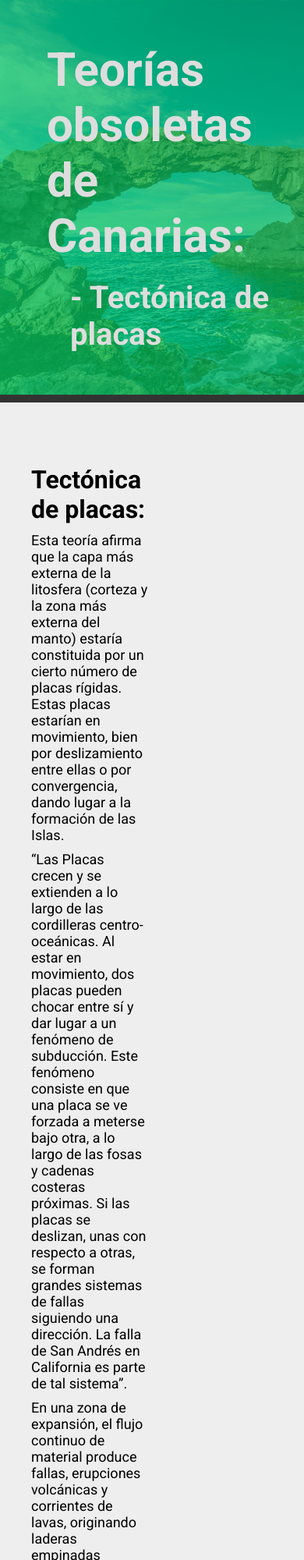
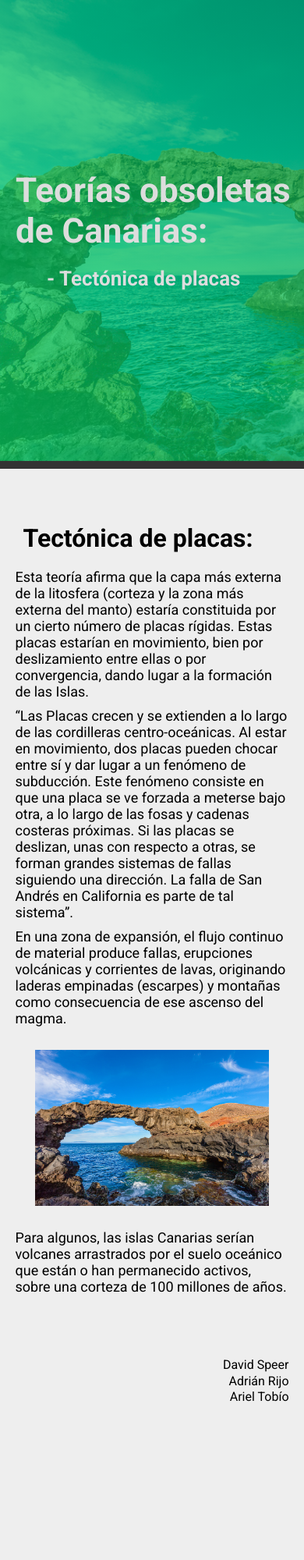
Before and after one commit to dvdeerx0/hdcanarias, a website: page index.html in a window 390 px wide. Shown: the top 2000 px of the page at 78% size. After the commit the page ends 1872 px from the top, so only its background shows below. Drawn offline with Linux system fonts and the light colour scheme.

Commit message:
añadiendo queries

```diff
--- a/index.html
+++ b/index.html
@@ -20,7 +20,7 @@
 
   <main class="main">
     <div class="separador"></div>
-    <div class="tectonica-placas">
+    <div class="tectonica-placas" data-aos="fade-up" data-aos-delay="200">
       <h2 class="tectonica-placas__heading">Tectónica de placas: </h2>
       <p class="tectonica-placas__paragraph">
         Esta teoría afirma que
@@ -47,12 +47,12 @@
         Para algunos, las islas Canarias serían volcanes arrastrados por el suelo oceánico
         que están o han permanecido activos, sobre una corteza de 100 millones de años.
       </p>
+      <div class="hecho-por">
+        <a class="hecho-por__persona" href="https://www.instagram.com/dvdeerx0/">David Speer</a>
+        <a class="hecho-por__persona" href="https://www.instagram.com/adrianriijoo__/">Adrián Rijo</a>
+        <a class="hecho-por__persona" href="https://www.instagram.com/ariel.tc/">Ariel Tobío</a>
+      </div>
     </div>
-    <ul class="hecho-por">
-      <li><a class="hecho-por__persona" href="https://www.instagram.com/dvdeerx0/">David Speer</a></li>
-      <li><a class="hecho-por__persona" href="https://www.instagram.com/adrianriijoo__/">Adrián Rijo</a></li>
-      <li><a class="hecho-por__persona" href="https://www.instagram.com/ariel.tc/">Ariel Tobío</a></li>
-    </ul>
   </main>
 
 
@@ -68,36 +68,7 @@
     <div class="up-down-ball ball-2"></div>
     <div class="up-down-ball ball-3"></div>
   </div> -->
-  <!-- <div class="design">
-    <div class="text-container">
-      <p class="parrafo-hdc">
-        <span class="bold">Tectónica de placas: </span>
-        Esta teoría afirma que
-        la capa más externa de la litosfera (corteza y la zona más externa del manto)
-        estaría constituida por un cierto número de placas rígidas.
-        Estas placas estarían en movimiento, bien por deslizamiento entre ellas o por convergencia,
-        dando lugar a la formación de las Islas.
-      </p>
-      <blockquote class="parrafo-hdc">
-        “Las Placas crecen y se extienden a lo largo de las cordilleras centro-oceánicas.
-        Al estar en movimiento, dos placas pueden chocar entre sí y dar lugar a un fenómeno de subducción.
-        Este fenómeno consiste en que una placa se ve forzada a meterse bajo otra,
-        a lo largo de las fosas y cadenas costeras próximas. Si las placas se deslizan,
-        unas con respecto a otras, se forman grandes sistemas de fallas siguiendo una dirección.
-        La falla de San Andrés en California es parte de tal sistema”.
-      </blockquote>
-      <p class="parrafo-hdc">
-        En una zona de expansión, el flujo continuo de material produce fallas,
-        erupciones volcánicas y corrientes de lavas,
-        originando laderas empinadas (escarpes) y montañas como consecuencia de ese ascenso del magma.
-      </p>
-      <p class="parrafo-hdc">
-        Para algunos, las islas Canarias serían volcanes arrastrados por el suelo oceánico
-        que están o han permanecido activos, sobre una corteza de 100 millones de años.
-      </p>
-    </div> -->
-  </div>
 
-  <script src="main.js"></script>
+  <!-- <script src="main.js"></script> -->
 </body>
 </html>
--- a/style.css
+++ b/style.css
@@ -23,7 +23,7 @@ body {
 
 .header {
   width: 100%;
-  height: 60vh;
+  height: 70vh;
   display: flex;
   align-items: center;
 
@@ -36,7 +36,7 @@ body {
 }
 
 .header__main-heading {
-  font-size: 6rem;
+  font-size: 5.5rem;
   color: var(--color-gray-secondary);
   margin-left: 6rem;
 }
@@ -66,17 +66,21 @@ body {
 
 
 .tectonica-placas {
+  width: 75%;
   font-size: 1.8rem;
-  padding: 7rem 20rem 7rem 4rem;
+  margin: 7rem auto;
+}
+
+
+.tectonica-placas__paragraph,
+.tectonica-placas__heading {
+  margin: 1rem 0;
 }
 
 .tectonica-placas__heading {
   font-size: 3.2rem;
-}
-
-.tectonica-placas__paragraph,
-.tectonica-placas__heading {
-  margin: 1rem 0;
+  margin-bottom: 2rem;
+  margin-left: 1rem;
 }
 
 .tectonica-placas__image {
@@ -86,13 +90,14 @@ body {
 }
 
 
+
 /* Creadores */
 
 .hecho-por {
-  margin-bottom: 10rem;
-  padding: 0 20rem 0 4rem;
-  list-style: none;
+  display: inline-block;
+  margin: 8rem auto 0 0;
   font-size: 1.6rem;
+  line-height: 1.3;
 
   display: flex;
   flex-direction: column;
@@ -104,11 +109,11 @@ body {
   color: #000;
   margin-left: auto;
   position: relative;
-  transition: all 1s;
+  transition: all .5s;
 }
 
 .hecho-por__persona:hover {
-  color: rgb(73, 73, 73);
+  color: #555;
 }
 
 .hecho-por__persona::after {
@@ -128,7 +133,30 @@ body {
 }
 
 
-/* Animacion */
+/* Media queries */
+
+@media screen and (max-width: 40rem) {
+  .header {
+    justify-content: center;
+  }
+
+  .header__main-heading {
+    font-size: 4.4rem;
+    margin-left: 2rem;
+  }
+
+  .header__main-heading--theory {
+    font-size: 2.6rem;
+    margin: 2rem 0 0 4rem;
+  }
+
+  .tectonica-placas {
+    width: 90%;
+  }
+}
+
+
+/* Animación */
 
 @keyframes redline {
   0% {
@@ -151,6 +179,16 @@ body {
     transform-origin: right;
   }
 }
+
+
+
+
+
+
+
+
+
+
 
 /* Pruebas */
 
```
